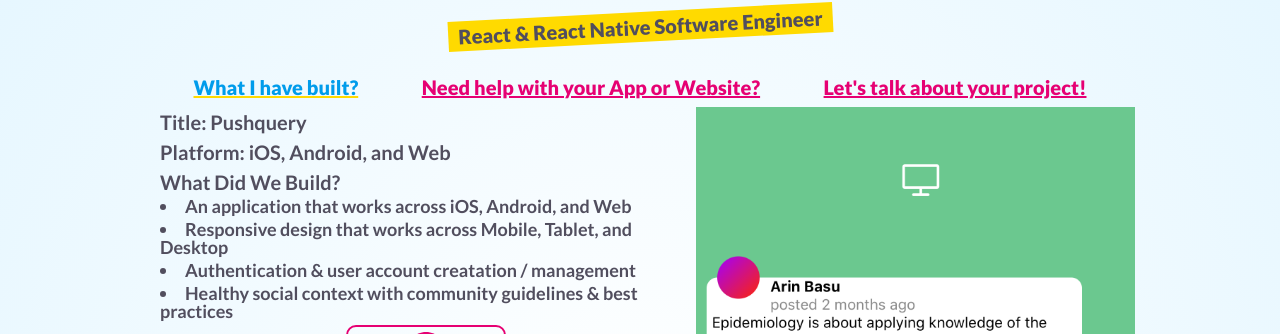
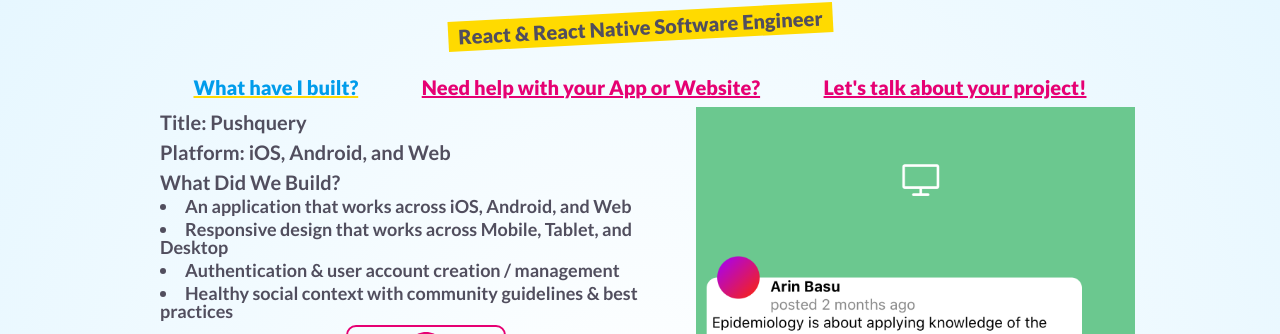
Before and after one commit to rptrainor/ryanptrainor, a Next.js app: page / in a window 1280 px wide. Shown: the part 233-567 px from the top of the page. Built offline with nearby package versions, Linux system fonts and the light colour scheme.

Commit message:
spell checked the site

```diff
--- a/components/organisms/Home.js
+++ b/components/organisms/Home.js
@@ -35,7 +35,7 @@ export default function Home() {
           <li>
             Responsive design that works across Mobile, Tablet, and Desktop
           </li>
-          <li>Authentication &amp; user account creatation / management</li>
+          <li>Authentication &amp; user account creation / management</li>
           <li>
             Healthy social context with community guidelines &amp; best
             practices
--- a/components/organisms/Navbar.js
+++ b/components/organisms/Navbar.js
@@ -11,7 +11,7 @@ export default function Navbar() {
     <div className="navbar">
       <Link href="/">
         <a className={router.route == "/" ? "active" : "inactive"}>
-          What I have built?
+          What have I built?
         </a>
       </Link>
       <Link href="/hire">
```
